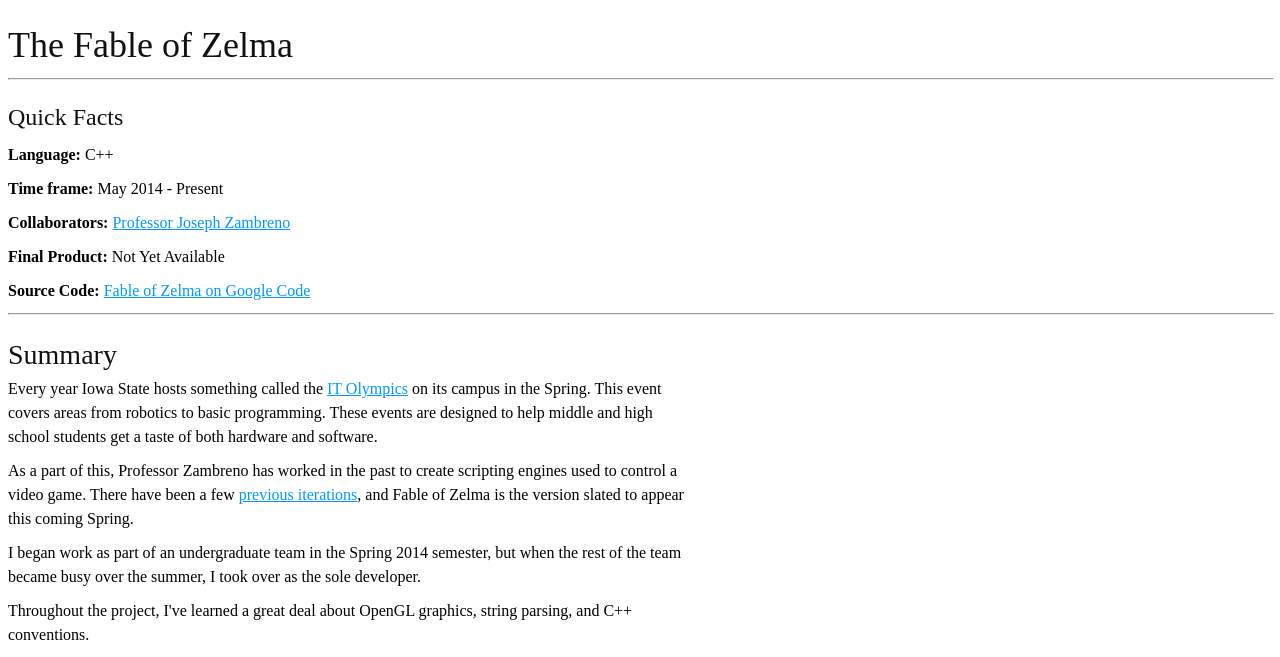
After one commit to ghmeier/ghmeier.github.io, a PHP site: page /updateF14/content/fableOfZelma.html in a window 1280 px wide. The commit adds this page. Shown: the top 657 px of the page. Run offline with PHP 8.4, Linux system fonts and the light colour scheme.

Commit message:
added four projects

```diff
--- a/updateF14/content/UCCSRadio.txt
+++ /dev/null
@@ -1 +0,0 @@
-<h1>UCCS Radio Mobile</h1>
--- a/updateF14/content/central.html
+++ b/updateF14/content/central.html
@@ -13,8 +13,8 @@
 <p><em>I can also verify that I provided significant contributions on everything here.</em></p>
 <h3 id="this-website">This Website</h3>
 <p>Not only are all of the projects off to the side my work, but this website is all my work as well. </p>
-<p>Everything you see here is coded from scratch using solely html, css, javascript, and jquery. The only thing generated from tools was the html for the center content which was parsed from markdown. I decided to forgo some of the more powerful tools for web development in favor of doing things with just the basics because I feel that it provides the most opportunity for learning.</p>
-<p><a href="http://github.com/ghmeier/personalWebsite.git" target="_blank">Check this out on github!</a></p>
+<p>Everything you see here is coded from scratch using solely HTML, CSS, Javascript, and jQuery. The only thing generated from tools was the html for the center content which was parsed from markdown. I decided to forgo some of the more powerful tools for web development in favor of doing things with just the basics because I feel that it provides the most opportunity for learning.</p>
+<p><a href="http://github.com/ghmeier/personalWebsite.git" target="_blank">Check this out on Github!</a></p>
 <hr>
 <p>Credit to <a href="http://fortawesome.github.io/Font-Awesome" target="_blank">Font Awesome</a> for the icons, <a href="http://dillinger.io/" target="_blank">Dillinger</a> for translating markdown to html, and <a href="http://kevinburke.bitbucket.org/markdowncss/" target="_blank">Kevin Burke</a> for the basic markdown stylesheet.</p>
 
--- /dev/null
+++ b/updateF14/content/fableOfZelma.html
@@ -0,0 +1,26 @@
+<!DOCTYPE html><html><head><meta charset="utf-8"><title>fableOfZelma</title><link href="./css/markdown.css" rel="stylesheet"></link><style></style></head><body>
+<h1 id="the-fable-of-zelma">The Fable of Zelma</h1>
+<hr>
+<h3 id="quick-facts">Quick Facts</h3>
+<p><strong>Language: </strong> C++</p>
+<p><strong>Time frame: </strong> May 2014 - Present</p>
+<p><strong>Collaborators: </strong> <a href="http://www.ece.iastate.edu/~zambreno/" target="_blank">Professor Joseph Zambreno</a></p>
+<p><strong>Final Product:</strong> Not Yet Available</p>
+<p><strong>Source Code: </strong> <a href="https://code.google.com/p/fableofzelma/" target="_blank">Fable of Zelma on Google Code</a></p>
+<hr>
+<h2 id="summary">Summary</h2>
+<p>Every year Iowa State hosts something called the <a href="http://www.it-adventures.org/it-olympics/" target="_blank">IT Olympics</a> on its campus in the Spring. This event covers areas from robotics to basic programming. These events are designed to help middle and high school students get a taste of both hardware and software. </p>
+<p>As a part of this, Professor Zambreno has worked in the past to create scripting engines used to control a video game. There have been a few <a href="http://www.rcl.ece.iastate.edu/educational/video-game-scripting" target="_blank">previous iterations</a>, and Fable of Zelma is the version slated to appear this coming Spring. </p>
+<p>I began work as part of an undergraduate team in the Spring 2014 semester, but when the rest of the team became busy over the summer, I took over as the sole developer. </p>
+<p>Throughout the project, I&#39;ve learned a great deal about OpenGL graphics, string parsing, and C++ conventions. </p>
+<div style="width:90%;display:block;margin-left:auto;margin-right:auto;opacity:1">
+		<video id="video" height="auto" width="100%" style="opacity:1"autoplay loop>
+<source src="img/fableOfZelma.webm" type="video/webm">
+			<source src="img/fableOfZelma.mp4" type="video/mp4" >
+
+			<object data="img/fableOFZelma.mp4" >
+				<embed src="img/fableOfZelma.swf" height="auto" width="100%">
+			</object>
+		</video>
+</div>
+</body></html>
--- a/updateF14/content/fableOfZelma.txt
+++ /dev/null
@@ -1 +0,0 @@
-<h1>Fable of Zelma</h1>
--- a/updateF14/content/squareInfinity.txt
+++ /dev/null
@@ -1,3 +0,0 @@
-<h1>Square Infinity Website.</h1>
-<h2>Build Period: <span style="font-weight:normal">Summer 2014</span></h2>
-<h2>Languages: <span style="font-weight:normal">html, css, javascript, jquery</span></h2>
--- a/updateF14/content/travelQuest.txt
+++ /dev/null
@@ -1 +0,0 @@
-<h1>TravelQuest</h1>
--- a/updateF14/css/markdown.css
+++ b/updateF14/css/markdown.css
@@ -115,7 +115,8 @@ blockquote p {
     max-width: 460px;
 }
 hr {
-    width: 540px;
+    width: 100%;
+	margin:0px 20px;
     text-align: left;
     margin: 0 auto 0 0;
     color: #999;
--- a/updateF14/css/stylesheet.css
+++ b/updateF14/css/stylesheet.css
@@ -523,6 +523,7 @@ a{
 	padding-right:20px;
 	overflow-y:visible;
 	max-width:700px;
+	min-height:100%;
 }
 
 #video{
@@ -604,7 +605,7 @@ a{
 		.centralcontent{
 			top:300px;
 			left:0px;
-			right:250px;
+			right:270px;
 			overflow-y:scroll;
 			bottom:0px;
 			height:auto;
--- a/updateF14/util.php
+++ b/updateF14/util.php
@@ -15,7 +15,7 @@
 		<meta property="og:url" content="www.garretmeier.com">
 		<meta property="og:title" content="Garret Meier">
 		<meta name="description" content="A Sophomore in software engineering at Iowa State University, this is the one stop show for quick information about me.">
-		<meta name="viewport" content="width=630, initial-scale=1, user-scalable=no">
+		<meta name="viewport" content="width=device-width; initial-scale=1; maximum-scale=1.0; user-scalable=no">
 	</head>
 </html>
 <?php } ?>
```
Also changed, not shown: updateF14/blogs.php (+2 -40 lines), updateF14/content/UCCSRadio.html (added, +20 -0 lines), updateF14/content/squareInfinity.html (added, +16 -0 lines), updateF14/content/travelQuest.html (added, +20 -0 lines), updateF14/projects.php (+4 -4 lines), updateF14/img/Download_on_the_App_Store_Badge_US-UK_135x40.svg (added), updateF14/img/en_generic_rgb_wo_45.png (added), 4 other files.
